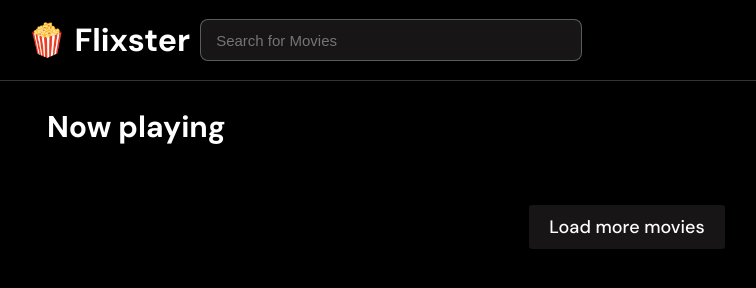
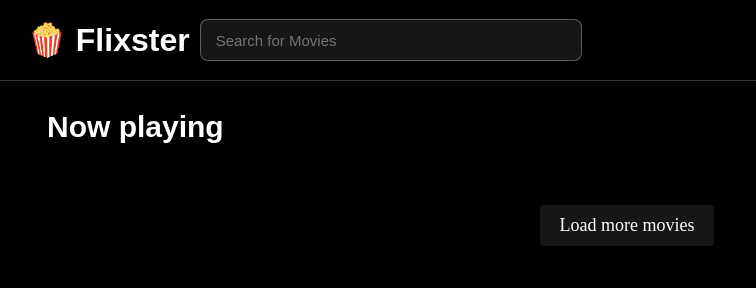
Before and after one commit to forevermango/Flixster, a plain HTML site: page Flixster/index.html in a window 1280 px wide. Shown: the whole page, without its empty margins (13-769 px from the left). Drawn offline with Linux system fonts and the light colour scheme; no server answers.

Commit message:
Update index.html

```diff
--- a/Flixster/index.html
+++ b/Flixster/index.html
@@ -9,7 +9,7 @@
     <link rel="stylesheet" href="style.css">
 
     <link rel="preconnect" href="https://fonts.gstatic.com">
-    <link href="https://fonts.googleapis.com/css2?family=DM+Sans:wght@400;500;700&display=swap" rel="stylesheet">
+    <link href="https://fonts.googleapis.com/css2?family=Open+Sans:wght@300&display=swap" rel="stylesheet">
 </head>
 <body>
     <header class="header">
```
